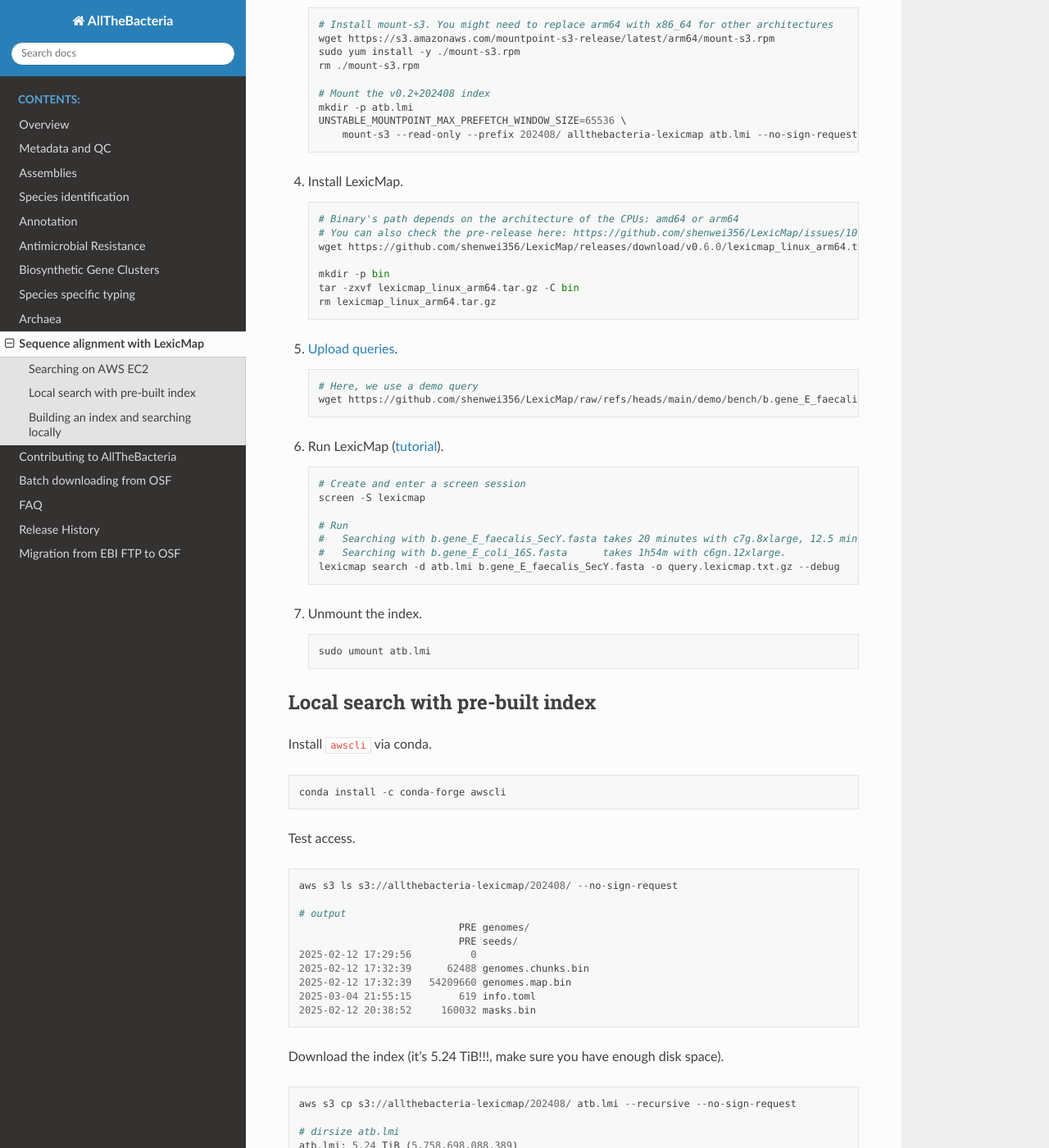
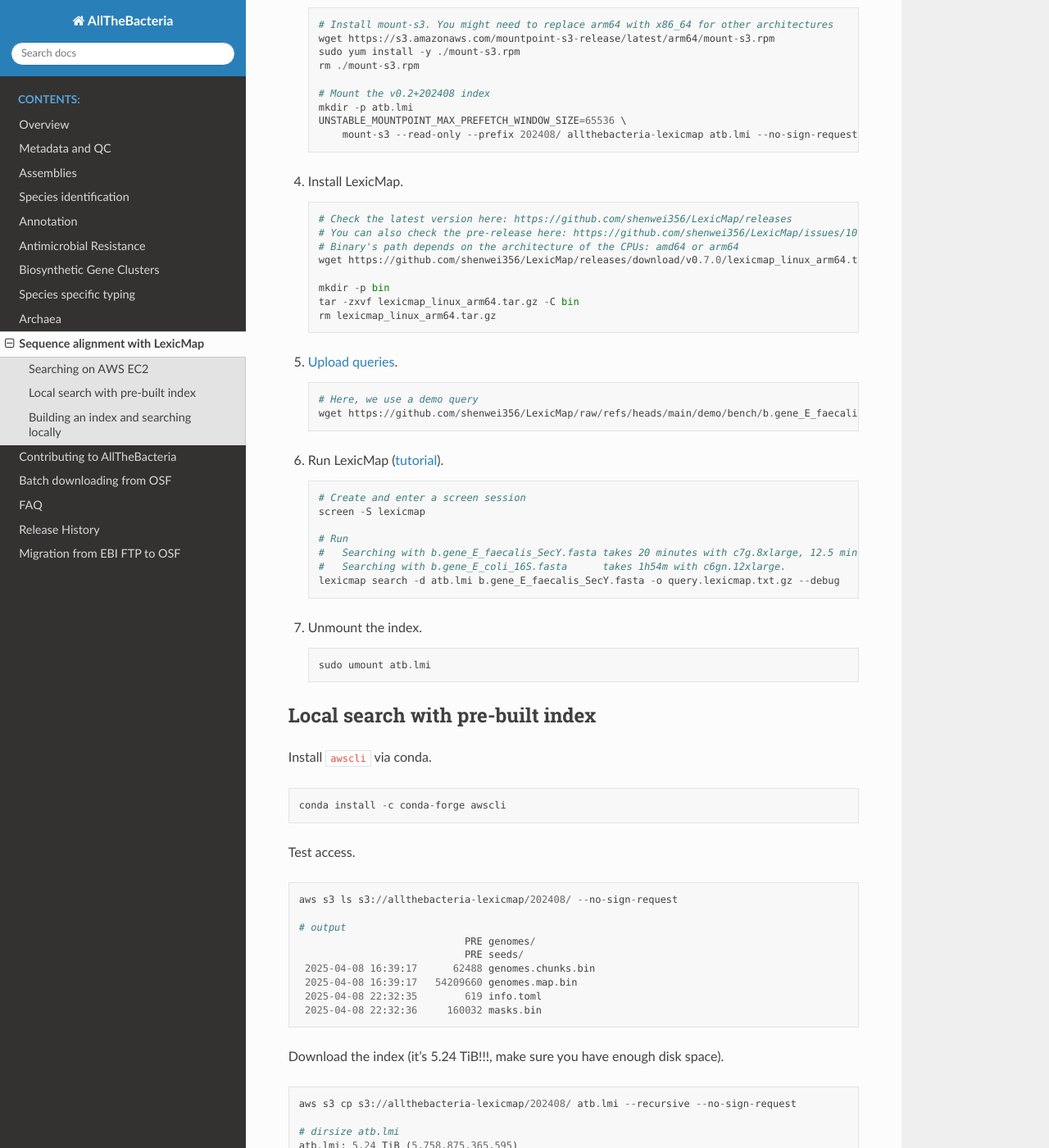
Before and after one commit to AllTheBacteria/AllTheBacteria, a Sphinx documentation site: the page built from docs/lexicmap.rst, in a window 1280 px wide and 1400 px high, scrolled down 663 px. Shown: the whole window at 82% size. Built offline with Sphinx 7.4.7 and the Read the Docs theme 3.1.0, drawn with Linux system fonts in a browser that asks for light colours.

Commit message:
update lexicmap version (#63)

```diff
--- a/docs/lexicmap.rst
+++ b/docs/lexicmap.rst
@@ -47,9 +47,10 @@ There are three ways to perform sequence alignment on AllTheBacteria assemblies
 
    ::
 
+       # Check the latest version here: https://github.com/shenwei356/LexicMap/releases
+       # You can also check the pre-release here: https://github.com/shenwei356/LexicMap/issues/10
        # Binary's path depends on the architecture of the CPUs: amd64 or arm64
-       # You can also check the pre-release here: https://github.com/shenwei356/LexicMap/issues/10
-       wget https://github.com/shenwei356/LexicMap/releases/download/v0.6.0/lexicmap_linux_arm64.tar.gz
+       wget https://github.com/shenwei356/LexicMap/releases/download/v0.7.0/lexicmap_linux_arm64.tar.gz
 
        mkdir -p bin
        tar -zxvf lexicmap_linux_arm64.tar.gz -C bin
@@ -100,13 +101,12 @@ Test access.
    aws s3 ls s3://allthebacteria-lexicmap/202408/ --no-sign-request
 
    # output
-                              PRE genomes/
-                              PRE seeds/
-   2025-02-12 17:29:56          0
-   2025-02-12 17:32:39      62488 genomes.chunks.bin
-   2025-02-12 17:32:39   54209660 genomes.map.bin
-   2025-03-04 21:55:15        619 info.toml
-   2025-02-12 20:38:52     160032 masks.bin
+                               PRE genomes/
+                               PRE seeds/
+    2025-04-08 16:39:17      62488 genomes.chunks.bin
+    2025-04-08 16:39:17   54209660 genomes.map.bin
+    2025-04-08 22:32:35        619 info.toml
+    2025-04-08 22:32:36     160032 masks.bin
 
 Download the index (it’s 5.24 TiB!!!, make sure you have enough disk space).
 
@@ -115,7 +115,7 @@ Download the index (it’s 5.24 TiB!!!, make sure you have enough disk space).
    aws s3 cp s3://allthebacteria-lexicmap/202408/ atb.lmi --recursive --no-sign-request
 
    # dirsize atb.lmi
-   atb.lmi: 5.24 TiB (5,758,698,088,389)
+   atb.lmi: 5.24 TiB (5,758,875,365,595)
      2.87 TiB      seeds
      2.37 TiB      genomes
     51.70 MiB      genomes.map.bin
@@ -228,7 +228,7 @@ Steps:
        lexicmap index -S -X files.txt -O atb.lmi -b 25000 --log atb.lmi.log
 
        # dirsize atb.lmi
-       atb.lmi: 5.24 TiB (5,758,698,088,389)
+       atb.lmi: 5.24 TiB (5,758,875,365,595)
          2.87 TiB      seeds
          2.37 TiB      genomes
         51.70 MiB      genomes.map.bin
```
